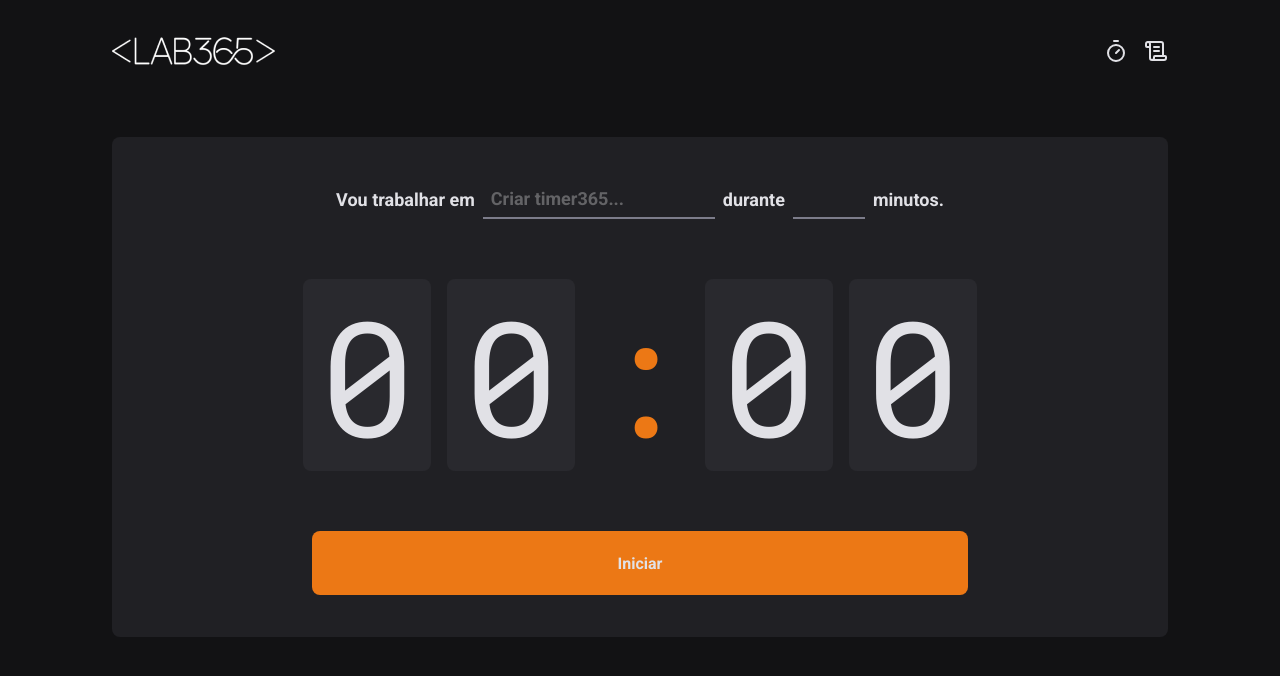
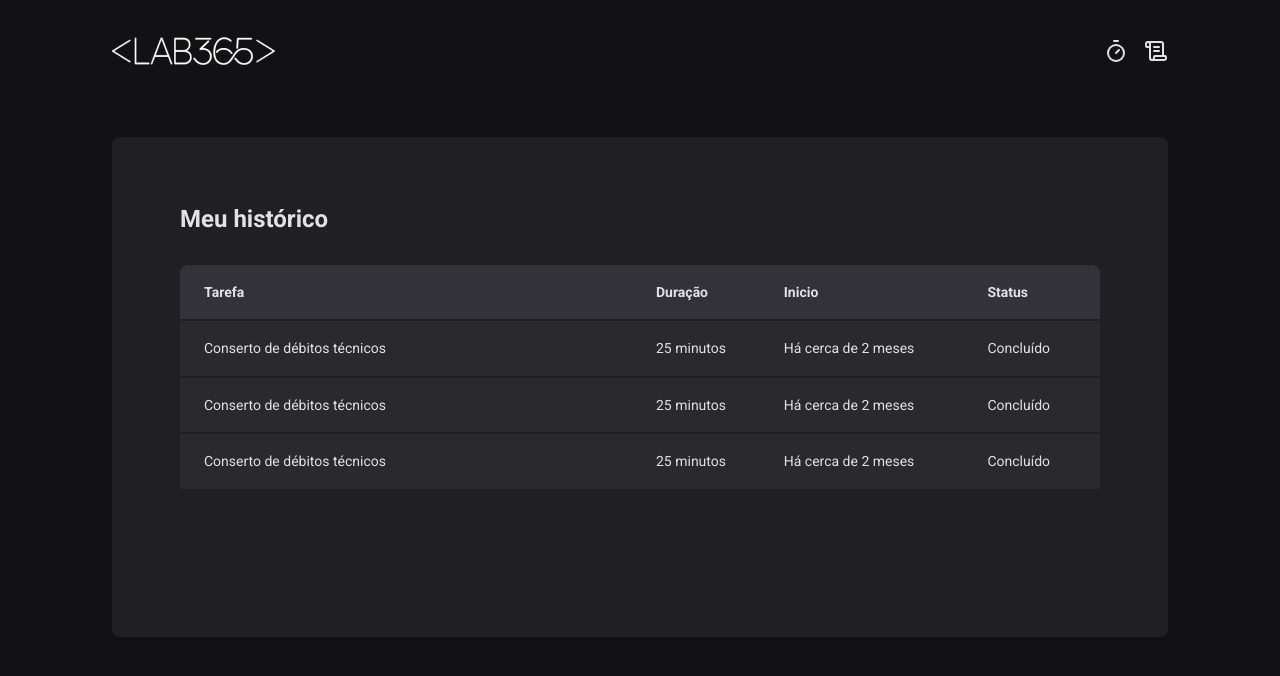
Before and after one commit to vhasckel/timer365, a React (Vite) app: page / in a window 1280 px wide. Shown: the top 676 px of the page. Built offline with nearby package versions, Linux system fonts and the light colour scheme.

Commit message:
feat: estrutura da página de histórico

```diff
--- a/src/App.jsx
+++ b/src/App.jsx
@@ -1,10 +1,12 @@
-import HomePage from "./pages/home";
+import HistoryPage from "./pages/history";
+// import HomePage from "./pages/home";
 import Layout from "./template";
 
 function App() {
   return (
     <Layout title={"Home"}>
-      <HomePage />
+      {/* <HomePage /> */}
+      <HistoryPage />
     </Layout>
   );
 }
--- /dev/null
+++ b/src/components/status/index.jsx
@@ -0,0 +1,11 @@
+import React from "react";
+import PropTypes from "prop-types";
+
+export function Status({ variant = "green", children }) {
+  return <span className={`container--status ${variant}`}>{children}</span>;
+}
+
+Status.propTypes = {
+  variant: PropTypes.oneOf(["green", "pink", "orange"]),
+  children: PropTypes.string.isRequired,
+};
--- /dev/null
+++ b/src/components/status/status.css
@@ -0,0 +1,26 @@
+.container--status {
+    display: flex;
+    align-items: center;
+    gap: 0.5rem;
+}
+
+.container--status::before {
+    content: '';
+    width: 0.5rem;
+    height: 0.5rem;
+    border-radius: 50%;
+    background: var(--table-header);
+}
+
+
+.container--status.green::before {
+    background: var(--green-500);
+}
+
+.container--status.pink::before {
+    background: var(--pink-800);
+}
+
+.container--status.orange::before {
+    background: var(--orange-500);
+}
--- /dev/null
+++ b/src/pages/history/history.css
@@ -0,0 +1,55 @@
+.container--history {
+    display: flex;
+    flex: 1;
+    flex-direction: column;
+    gap: 2rem;
+    width: 100%;
+    padding: 4rem;
+}
+
+.container--history h1 {
+    font-size: 1.5rem;
+    color: var(--text);
+}
+
+.container--history table {
+    width: 100%;
+    border-collapse: collapse;
+    min-width: 600px;
+}
+
+.container--history table th {
+    background: var(--table-header);
+    padding: 1rem;
+    text-align: left;
+    color: var(--text);
+    font-size: 0.875rem;
+    line-height: 1.6;
+}
+
+.container--history table th:first-child {
+    border-top-left-radius: 8px;
+    padding-left: 1.5rem;
+}
+
+.container--history table th:last-child {
+    border-top-right-radius: 8px;
+    padding-right: 1.5rem;
+}
+
+.container--history table td {
+    background: var(--box-on-shape);
+    border-top: 2px solid var(--shape);
+    padding: 1rem;
+    font-size: 0.875rem;
+    line-height: 1.6;
+}
+
+.container--history table td:first-child {
+    width: 50%;
+    padding-left: 1.5rem;
+}
+
+.container--history table td:last-child {
+    padding-right: 1.5rem;
+}
--- /dev/null
+++ b/src/pages/history/index.jsx
@@ -0,0 +1,48 @@
+import React from "react";
+import { Status } from "../../components/status";
+import "./history.css";
+
+export default function HistoryPage() {
+  return (
+    <div className="container--history">
+      <h1>Meu histórico</h1>
+
+      <table>
+        <thead>
+          <tr>
+            <th>Tarefa</th>
+            <th>Duração</th>
+            <th>Inicio</th>
+            <th>Status</th>
+          </tr>
+        </thead>
+        <tbody>
+          <tr>
+            <td>Conserto de débitos técnicos</td>
+            <td>25 minutos</td>
+            <td>Há cerca de 2 meses</td>
+            <td>
+              <Status variant="pink">Concluído</Status>
+            </td>
+          </tr>
+          <tr>
+            <td>Conserto de débitos técnicos</td>
+            <td>25 minutos</td>
+            <td>Há cerca de 2 meses</td>
+            <td>
+              <Status>Concluído</Status>
+            </td>
+          </tr>
+          <tr>
+            <td>Conserto de débitos técnicos</td>
+            <td>25 minutos</td>
+            <td>Há cerca de 2 meses</td>
+            <td>
+              <Status>Concluído</Status>
+            </td>
+          </tr>
+        </tbody>
+      </table>
+    </div>
+  );
+}
```
